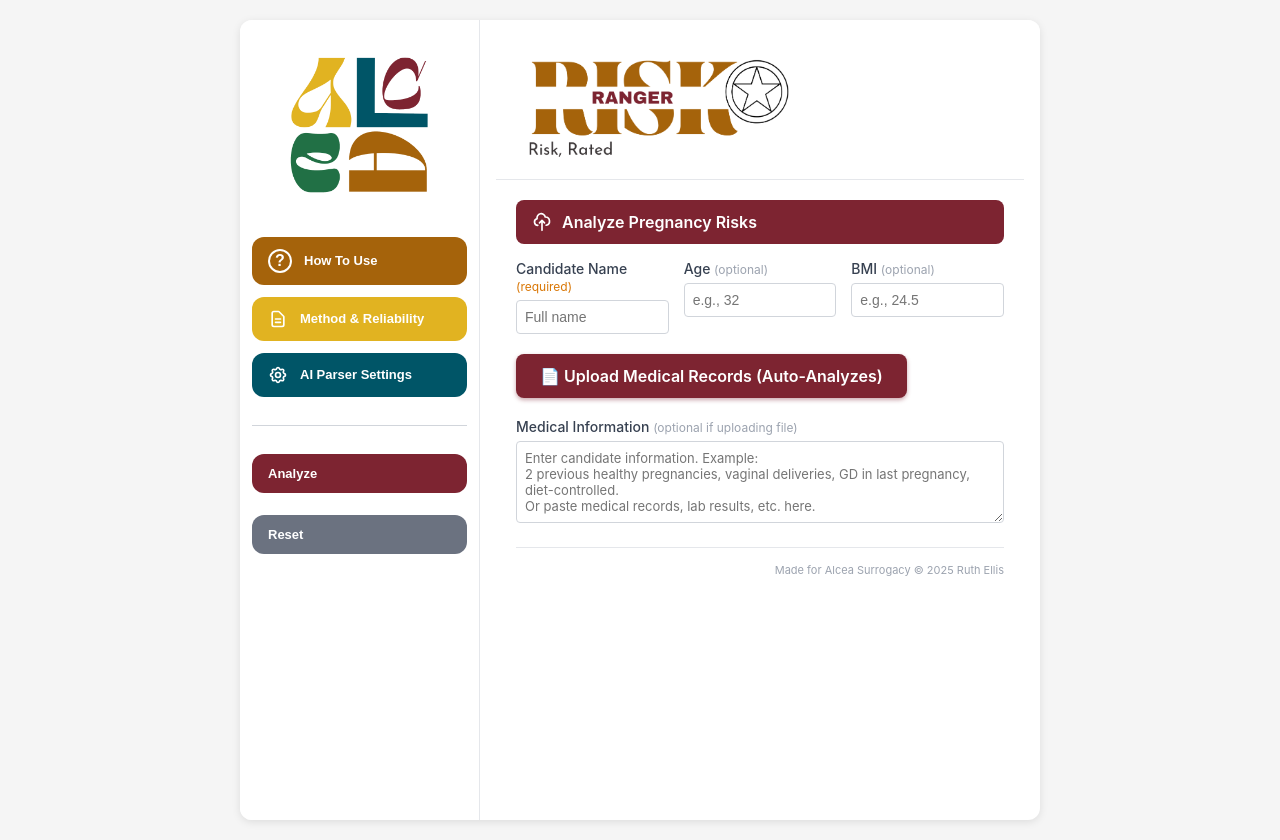
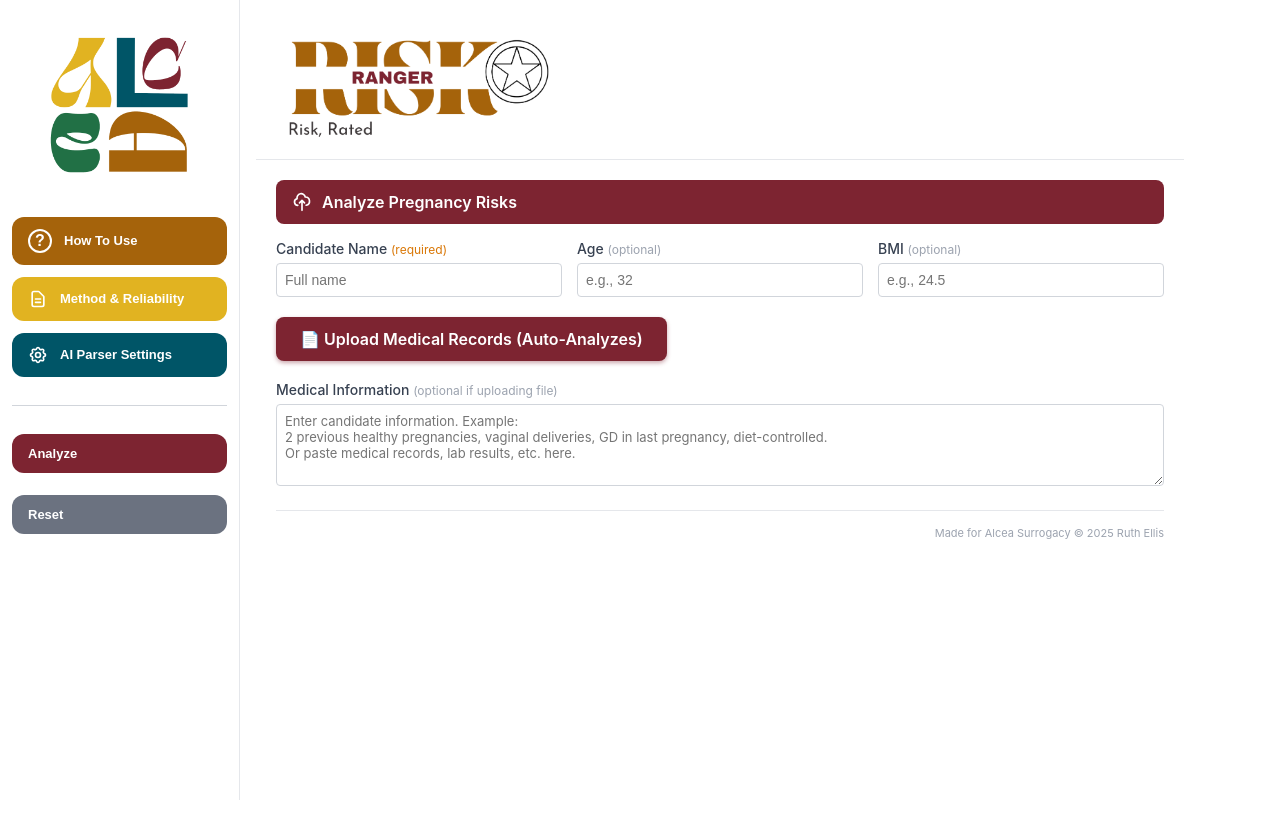
Before and after one commit to ruthmarieartistry/Risk-Ranger, a React (Vite) app: page / in a window 1280 px wide. After the commit the page ends 800 px from the top, so only its background shows below. Built offline with nearby package versions, Linux system fonts and the light colour scheme.

Commit message:
Make Risk Ranger fill iframe 100% - no scrolling, no fixed size

```diff
--- a/src/components/App.css
+++ b/src/components/App.css
@@ -10,7 +10,7 @@
     sans-serif;
   -webkit-font-smoothing: antialiased;
   -moz-osx-font-smoothing: grayscale;
-  background: #f5f5f5;
+  background: #ffffff;
   margin: 0;
   padding: 0;
 }
@@ -19,21 +19,24 @@
   display: flex;
   justify-content: center;
   align-items: flex-start;
-  padding: 20px;
-  background: transparent;
+  padding: 0;
+  background: #ffffff;
+  width: 100%;
+  height: 100vh;
 }
 
 /* Single white card container - matches NeoNearBy */
 .app-container {
   display: flex;
-  max-width: 800px;
-  width: 800px;
-  height: 800px;
+  width: 100%;
+  height: 100%;
+  max-width: none;
+  max-height: none;
   background: #ffffff;
-  border-radius: 12px;
-  box-shadow: 0 2px 8px rgba(0, 0, 0, 0.1);
+  border-radius: 0;
+  box-shadow: none;
   border: none;
-  overflow: auto;
+  overflow: hidden;
   gap: 0;
 }
 
```
